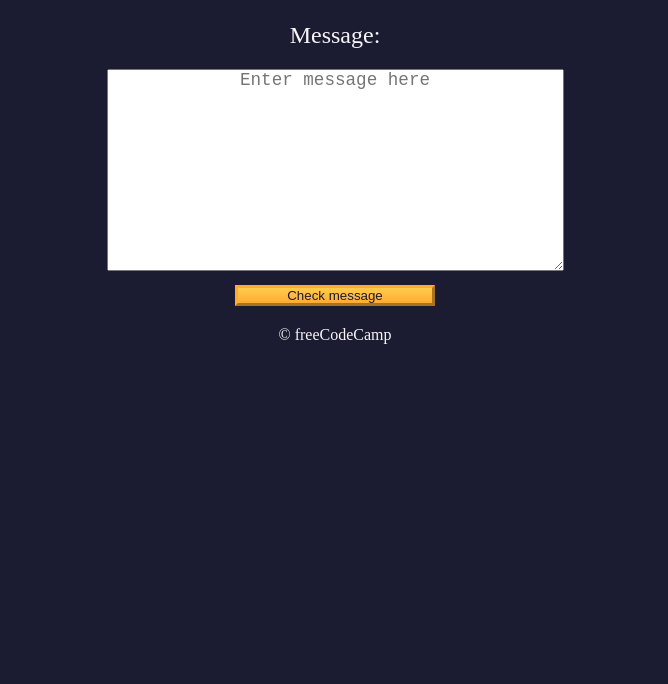
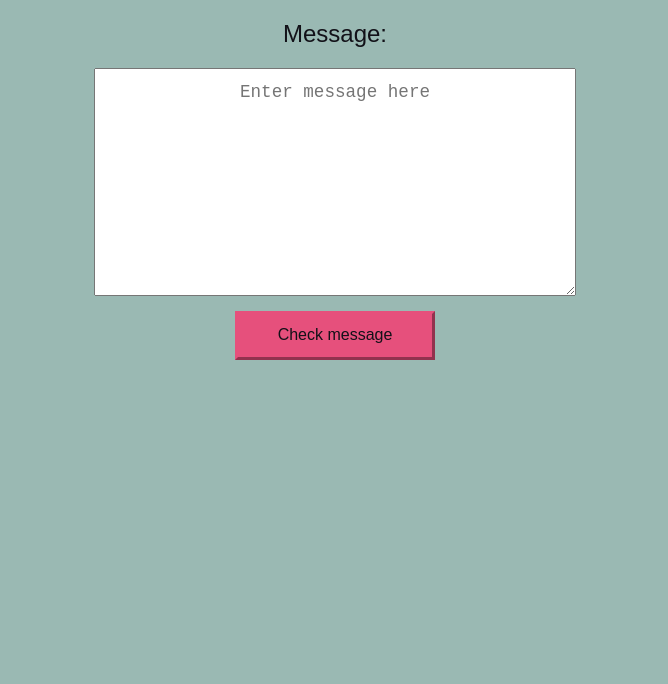
Before and after one commit to XiomaraCanizales/exercises-freecodecamp, a plain HTML site: page 2-algorithms-data-structures/13-spam-filter/index.html in a window 1280 px wide. Shown: the part 116-800 px from the top of the page, without its empty margins (305-973 px from the left). Drawn offline with Linux system fonts and the light colour scheme; a web font is replaced by a local one.

Commit message:
updating files

```diff
--- a/2-algorithms-data-structures/12-PROJECT-roman-numeral-converter/styles.css
+++ b/2-algorithms-data-structures/12-PROJECT-roman-numeral-converter/styles.css
@@ -47,7 +47,7 @@
     gap: 2rem;
 }
 
-.input-container, #output {
+.input-container {
     border: 1px solid var(--seasalt);
     padding: 3%;
 }
--- a/2-algorithms-data-structures/13-spam-filter/index.html
+++ b/2-algorithms-data-structures/13-spam-filter/index.html
@@ -3,7 +3,7 @@
   <head>
     <meta charset="UTF-8" />
     <meta name="viewport" content="width=device-width" />
-    <title>Learn Regular Expressions by Building a Spam Filter</title>
+    <title>Spam Filter</title>
     <link rel="stylesheet" href="styles.css" />
   </head>
 
@@ -32,7 +32,6 @@
       <p id="result"></p>
     </main>
 
-    <footer class="footer">&copy; freeCodeCamp</footer>
     <script src="./script.js"></script>
   </body>
 </html>
--- a/2-algorithms-data-structures/13-spam-filter/styles.css
+++ b/2-algorithms-data-structures/13-spam-filter/styles.css
@@ -1,24 +1,26 @@
+@import url('https://fonts.googleapis.com/css2?family=SUSE:wght@100..800&display=swap');
+
+:root {
+    --night: #121118;
+    --seasalt: #FAFAFA;
+    --ash-gray: #9AB9B3;
+    --green: #357266;
+    --blush: #E6507C;
+}
+
 *,
 *::before,
 *::after {
-  box-sizing: border-box;
-  margin: 0;
-  padding: 0;
-}
-
-:root {
-  --dark-grey: #1b1b32;
-  --light-grey: #f5f6f7;
-  --golden-yellow: #fecc4c;
-  --yellow: #ffcc4c;
-  --gold: #feac32;
-  --orange: #ffac33;
-  --dark-orange: #f89808;
+    margin: 0;
+    padding: 0;
+    box-sizing: border-box;
 }
 
 body {
-  background-color: var(--dark-grey);
-  color: var(--light-grey);
+  background-color: var(--ash-gray);
+  font-family: "SUSE", sans-serif;
+  font-size: 18px;
+  color: var(--night);
 }
 
 body,
@@ -52,6 +54,7 @@
 #message-input:placeholder-shown,
 textarea {
   font-size: 1.1rem;
+  padding: 0.8rem;
 }
 
 .btn {
@@ -59,15 +62,16 @@
   cursor: pointer;
   width: 200px;
   margin: 10px auto;
-  color: var(--dark-grey);
-  background-color: var(--gold);
-  background-image: linear-gradient(var(--golden-yellow), var(--orange));
-  border-color: var(--gold);
+  color: var(--night);
+  background-color: var(--blush);
+  border-color: var(--blush);
   border-width: 3px;
+  padding: 0.8rem;
+  font-size: 1rem;
 }
 
 .btn:hover {
-  background-image: linear-gradient(var(--yellow), var(--dark-orange));
+  background-color: var(--seasalt);
 }
 
 #result {
```
